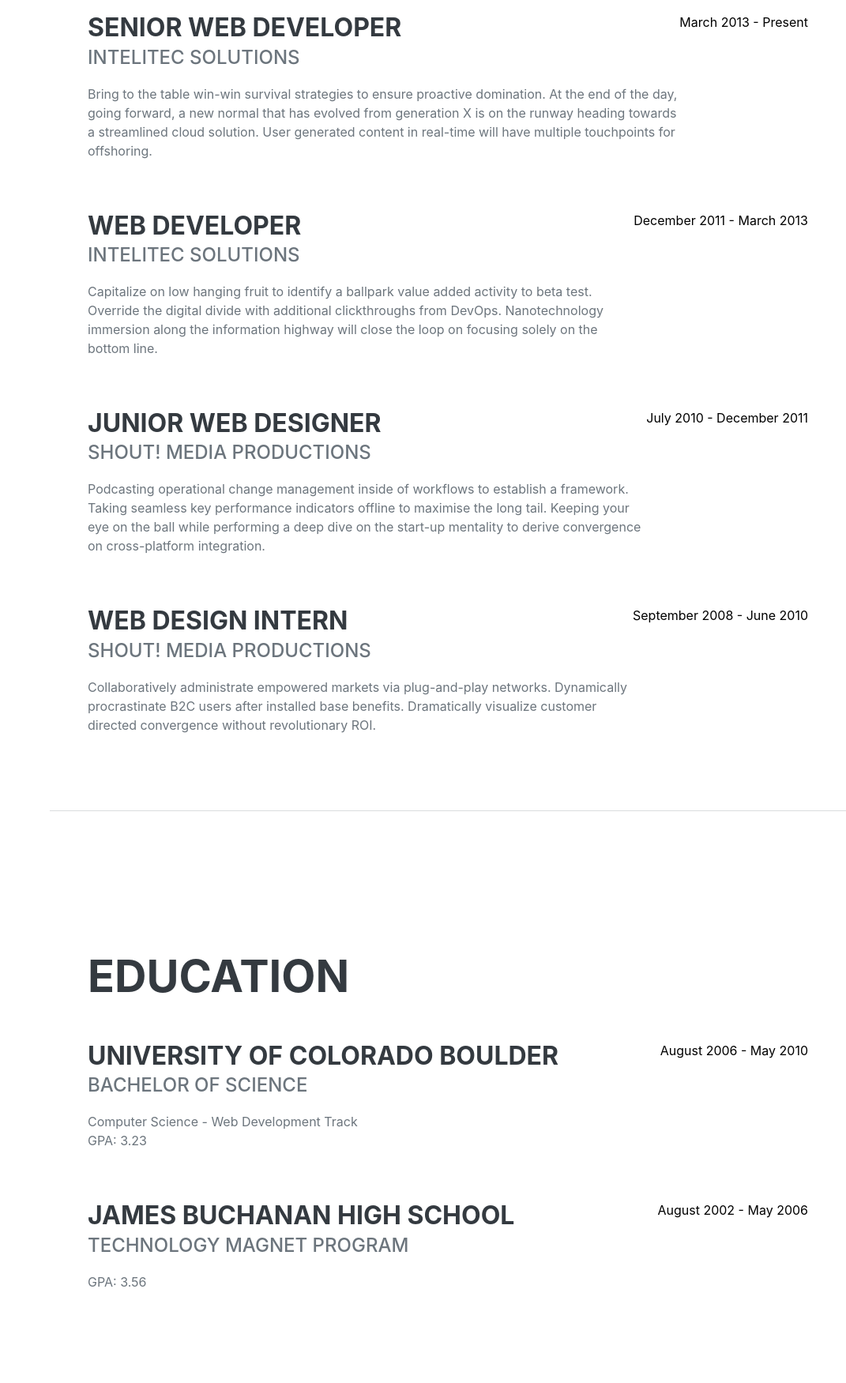
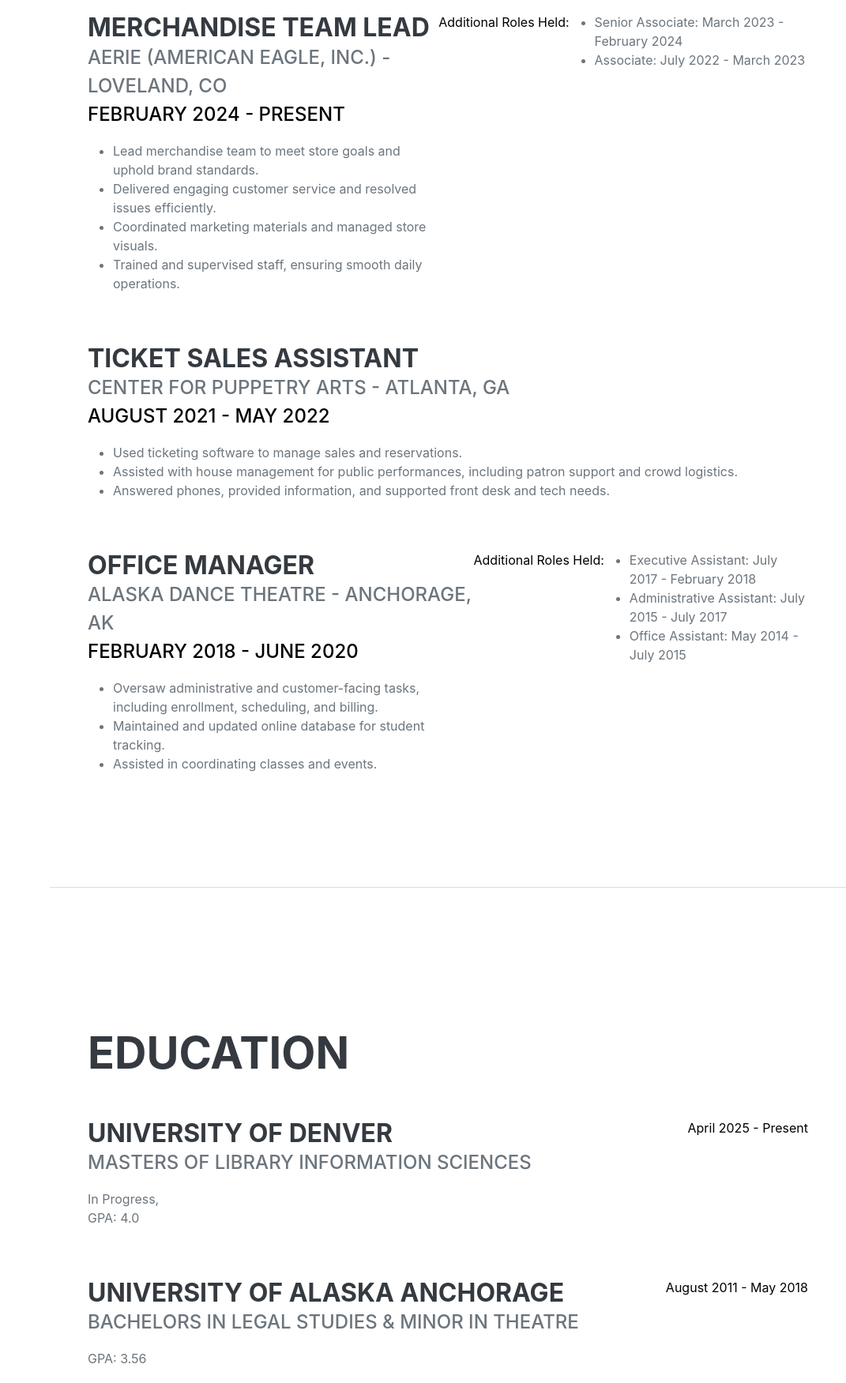
Before and after one commit to kimberlyallely/kimberlyallely.github.io, a plain HTML site: page index.html in a window 1280 px wide. Shown: the part 980-2731 px from the top of the page at 79% size, without its empty margins (209-1280 px from the left). Drawn offline with nearby package versions, Linux system fonts and the light colour scheme; a web font is replaced by a local one.

Commit message:
July 6 Updates - Full

```diff
--- a/index.html
+++ b/index.html
@@ -6,7 +6,7 @@
         <meta name="description" content="" />
         <meta name="author" content="" />
         <title>Kimberly Allely - Portfolio</title>
-        <link rel="icon" type="image/x-icon" href="assets/img/favicon-16x16.png" />
+        <link rel="icon" type="image/x-icon" href="assets/img/ka favicon.png" />
         <!-- Font Awesome icons (free version)-->
         <script src="https://use.fontawesome.com/releases/v6.3.0/js/all.js" crossorigin="anonymous"></script>
         <!-- Google fonts-->
@@ -30,7 +30,7 @@
                     <li class="nav-item"><a class="nav-link js-scroll-trigger" href="#education">Education</a></li>
                     <li class="nav-item"><a class="nav-link js-scroll-trigger" href="#skills">Skills</a></li>
                     <li class="nav-item"><a class="nav-link js-scroll-trigger" href="#interests">Interests</a></li>
-                    <li class="nav-item"><a class="nav-link js-scroll-trigger" href="#awards">Awards</a></li>
+                    <!--<li class="nav-item"><a class="nav-link js-scroll-trigger" href="#awards">Awards</a></li> -->
                     <li class="nav-item"><a class="nav-link js-scroll-trigger" href="#video">Video</a></li>
                 </ul>
             </div>
@@ -48,12 +48,13 @@
                         <!-- 3542 Berry Street · Cheyenne Wells, CO 80810 · <a href="tel:13175858468"> (317) 585-846 </a> · -->
                         <a href="mailto:allely.kimberly@gmail.com">allely.kimberly@gmail.com</a>
                     </div>
-                    <p class="lead mb-5">I am experienced in leveraging agile frameworks to provide a robust synopsis for high level overviews. Iterative approaches to corporate strategy foster collaborative thinking to further the overall value proposition.</p>
+                    <p class="lead mb-5">Friendly and service-oriented professional with over ten years of customer-facing experience in retail, education, and the performing arts. Currently pursuing a Master’s in Library and Information Science, with hands-on experience in community programming and administrative support. Adept at using technology to support users and enhance engagement in public-facing environments.</p>
                     <div class="social-icons">
-                        <a class="social-icon" href="#!"><i class="fab fa-linkedin-in"></i></a>
+                        <!--<a class="social-icon" href="#!"><i class="fab fa-linkedin-in"></i></a>
                         <a class="social-icon" href="#!"><i class="fab fa-github"></i></a>
+                        <a class="social-icon" href=#!></a><i class="fab fa-instagram"></i>
                         <a class="social-icon" href="#!"><i class="fab fa-twitter"></i></a>
-                        <a class="social-icon" href="#!"><i class="fab fa-facebook-f"></i></a>
+                        <a class="social-icon" href="#!"><i class="fab fa-facebook-f"></i></a> -->
                     </div>
                 </div>
             </section>
@@ -64,35 +65,53 @@
                     <h2 class="mb-5">Experience</h2>
                     <div class="d-flex flex-column flex-md-row justify-content-between mb-5">
                         <div class="flex-grow-1">
-                            <h3 class="mb-0">Senior Web Developer</h3>
-                            <div class="subheading mb-3">Intelitec Solutions</div>
-                            <p>Bring to the table win-win survival strategies to ensure proactive domination. At the end of the day, going forward, a new normal that has evolved from generation X is on the runway heading towards a streamlined cloud solution. User generated content in real-time will have multiple touchpoints for offshoring.</p>
+                            <h3 class="mb-0">Merchandise Team Lead</h3>
+                            <div class="subheading mb-3">Aerie (American Eagle, Inc.) - Loveland, CO
+                                <div class="flex-shrink-5"><span class="text-primary">February 2024 - Present</span></div>
+                            </div>
+                            <ul>
+                                <li>Lead merchandise team to meet store goals and uphold brand standards.</li>
+                                <li>Delivered engaging customer service and resolved issues efficiently.</li>
+                                <li>Coordinated marketing materials and managed store visuals.</li>
+                                <li>Trained and supervised staff, ensuring smooth daily operations.</li>
+                            </ul>
                         </div>
-                        <div class="flex-shrink-0"><span class="text-primary">March 2013 - Present</span></div>
+                        <div class="flex-shrink-0"><span class="text-primary">Additional Roles Held:</span></div>
+                        <ul>
+                        <li>Senior Associate: March 2023 - February 2024</li>
+                        <li>Associate: July 2022 - March 2023</li>
                     </div>
                     <div class="d-flex flex-column flex-md-row justify-content-between mb-5">
                         <div class="flex-grow-1">
-                            <h3 class="mb-0">Web Developer</h3>
-                            <div class="subheading mb-3">Intelitec Solutions</div>
-                            <p>Capitalize on low hanging fruit to identify a ballpark value added activity to beta test. Override the digital divide with additional clickthroughs from DevOps. Nanotechnology immersion along the information highway will close the loop on focusing solely on the bottom line.</p>
+                            <h3 class="mb-0">Ticket Sales Assistant</h3>
+                            <div class="subheading mb-3">Center for Puppetry Arts - Atlanta, GA
+                                <div class="flex-shrink-5"><span class="text-primary">August 2021 - May 2022</span></div>
+                            </div>
+                            <ul>
+                                <li>Used ticketing software to manage sales and reservations. </li>
+                                <li>Assisted with house management for public performances, including patron support and crowd logistics. </li>
+                                <li>Answered phones, provided information, and supported front desk and tech needs. </li>
+                            </ul>
                         </div>
-                        <div class="flex-shrink-0"><span class="text-primary">December 2011 - March 2013</span></div>
+                        <div class="flex-shrink-0"></div>
                     </div>
-                    <div class="d-flex flex-column flex-md-row justify-content-between mb-5">
+                   <div class="d-flex flex-column flex-md-row justify-content-between mb-5">
                         <div class="flex-grow-1">
-                            <h3 class="mb-0">Junior Web Designer</h3>
-                            <div class="subheading mb-3">Shout! Media Productions</div>
-                            <p>Podcasting operational change management inside of workflows to establish a framework. Taking seamless key performance indicators offline to maximise the long tail. Keeping your eye on the ball while performing a deep dive on the start-up mentality to derive convergence on cross-platform integration.</p>
+                            <h3 class="mb-0">Office Manager</h3>
+                            <div class="subheading mb-3">Alaska Dance Theatre - Anchorage, AK
+                                <div class="flex-shrink-5"><span class="text-primary">February 2018 - June 2020</span></div>
+                            </div>
+                            <ul>
+                                <li>Oversaw administrative and customer-facing tasks, including enrollment, scheduling, and billing. </li>
+                                <li>Maintained and updated online database for student tracking. </li>
+                                <li>Assisted in coordinating classes and events. </li>
+                            </ul>
                         </div>
-                        <div class="flex-shrink-0"><span class="text-primary">July 2010 - December 2011</span></div>
-                    </div>
-                    <div class="d-flex flex-column flex-md-row justify-content-between">
-                        <div class="flex-grow-1">
-                            <h3 class="mb-0">Web Design Intern</h3>
-                            <div class="subheading mb-3">Shout! Media Productions</div>
-                            <p>Collaboratively administrate empowered markets via plug-and-play networks. Dynamically procrastinate B2C users after installed base benefits. Dramatically visualize customer directed convergence without revolutionary ROI.</p>
-                        </div>
-                        <div class="flex-shrink-0"><span class="text-primary">September 2008 - June 2010</span></div>
+                        <div class="flex-shrink-0"><span class="text-primary">Additional Roles Held:</span></div>
+                        <ul>
+                        <li>Executive Assistant: July 2017 - February 2018</li>
+                        <li>Administrative Assistant: July 2015 - July 2017</li>
+                        <li>Office Assistant: May 2014 - July 2015</li>
                     </div>
                 </div>
             </section>
@@ -103,20 +122,20 @@
                     <h2 class="mb-5">Education</h2>
                     <div class="d-flex flex-column flex-md-row justify-content-between mb-5">
                         <div class="flex-grow-1">
-                            <h3 class="mb-0">University of Colorado Boulder</h3>
-                            <div class="subheading mb-3">Bachelor of Science</div>
-                            <div>Computer Science - Web Development Track</div>
-                            <p>GPA: 3.23</p>
+                            <h3 class="mb-0">University of Denver</h3>
+                            <div class="subheading mb-3">Masters of Library Information Sciences</div>
+                            <div>In Progress, </div>
+                            <p>GPA: 4.0</p>
                         </div>
-                        <div class="flex-shrink-0"><span class="text-primary">August 2006 - May 2010</span></div>
+                        <div class="flex-shrink-0"><span class="text-primary">April 2025 - Present</span></div>
                     </div>
                     <div class="d-flex flex-column flex-md-row justify-content-between">
                         <div class="flex-grow-1">
-                            <h3 class="mb-0">James Buchanan High School</h3>
-                            <div class="subheading mb-3">Technology Magnet Program</div>
+                            <h3 class="mb-0">University of Alaska Anchorage</h3>
+                            <div class="subheading mb-3">Bachelors in Legal Studies & Minor in Theatre</div>
                             <p>GPA: 3.56</p>
                         </div>
-                        <div class="flex-shrink-0"><span class="text-primary">August 2002 - May 2006</span></div>
+                        <div class="flex-shrink-0"><span class="text-primary">August 2011 - May 2018</span></div>
                     </div>
                 </div>
             </section>
@@ -144,23 +163,23 @@
                         <li class="list-inline-item"><i class="fab fa-grunt"></i></li>
                         <li class="list-inline-item"><i class="fab fa-npm"></i></li> -->
                     </ul>
-                    <div class="subheading mb-3">Workflow</div>
+                    <div class="subheading mb-3">Skills</div>
                     <ul class="fa-ul mb-0">
                         <li>
-                            <span class="fa-li"><i class="fas fa-check"></i></span>
-                            Mobile-First, Responsive Design
+                            <span class="fa-li"><i class="fa-solid fa-moon"></i></i></span>
+                            Customer Service & Public Engagement
                         </li>
                         <li>
-                            <span class="fa-li"><i class="fas fa-check"></i></span>
-                            Cross Browser Testing & Debugging
+                            <span class="fa-li"><i class="fa-solid fa-moon"></i></i></span>
+                            Event & Program Coordination
                         </li>
                         <li>
-                            <span class="fa-li"><i class="fas fa-check"></i></span>
-                            Cross Functional Teams
+                            <span class="fa-li"><i class="fa-solid fa-moon"></i></i></span>
+                            Database Management
                         </li>
                         <li>
-                            <span class="fa-li"><i class="fas fa-check"></i></span>
-                            Agile Development & Scrum
+                            <span class="fa-li"><i class="fa-solid fa-moon"></i></i></span>
+                            Adaptable to Weekends & Evenings
                         </li>
                     </ul>
                 </div>
@@ -170,12 +189,13 @@
             <section class="resume-section" id="interests">
                 <div class="resume-section-content">
                     <h2 class="mb-5">Interests</h2>
-                    <p>Apart from being a web developer, I enjoy most of my time being outdoors. In the winter, I am an avid skier and novice ice climber. During the warmer months here in Colorado, I enjoy mountain biking, free climbing, and kayaking.</p>
-                    <p class="mb-0">When forced indoors, I follow a number of sci-fi and fantasy genre movies and television shows, I am an aspiring chef, and I spend a large amount of my free time exploring the latest technology advancements in the front-end web development world.</p>
+                    <p>My interests can be summed up in the theme to the 1960s television series, <I>The Addams Family</I>:</p>
+                    <p class="mb-0">"They're creepy and they're kooky, <br>mysterious and spooky, <br>they're all together ooky" <br>and that is Kimberly.</p>
                 </div>
             </section>
             <hr class="m-0" />
             <!-- Awards-->
+             <!--
             <section class="resume-section" id="awards">
                 <div class="resume-section-content">
                     <h2 class="mb-5">Awards & Certifications</h2>
@@ -221,11 +241,13 @@
                     </ul>
                 </div>
             </section>
+        -->
 
                         <!-- video-->
             <section class="resume-section" id="video">
                 <div class="resume-section-content">
                     <h2 class="mb-5">Video</h2>
+                    <p>Please enjoy this Stray Kids Music Video</p>
                  <!--embedded youtube code-->
                  <iframe width="560" height="315" src="https://www.youtube.com/embed/TQTlCHxyuu8?si=IKFvDl0xWEMKtAjy" title="YouTube video player" frameborder="0" allow="accelerometer; autoplay; clipboard-write; encrypted-media; gyroscope; picture-in-picture; web-share" referrerpolicy="strict-origin-when-cross-origin" allowfullscreen></iframe>
                 </div>
```
Also changed, not shown: assets/img/ka favicon.png (added).
